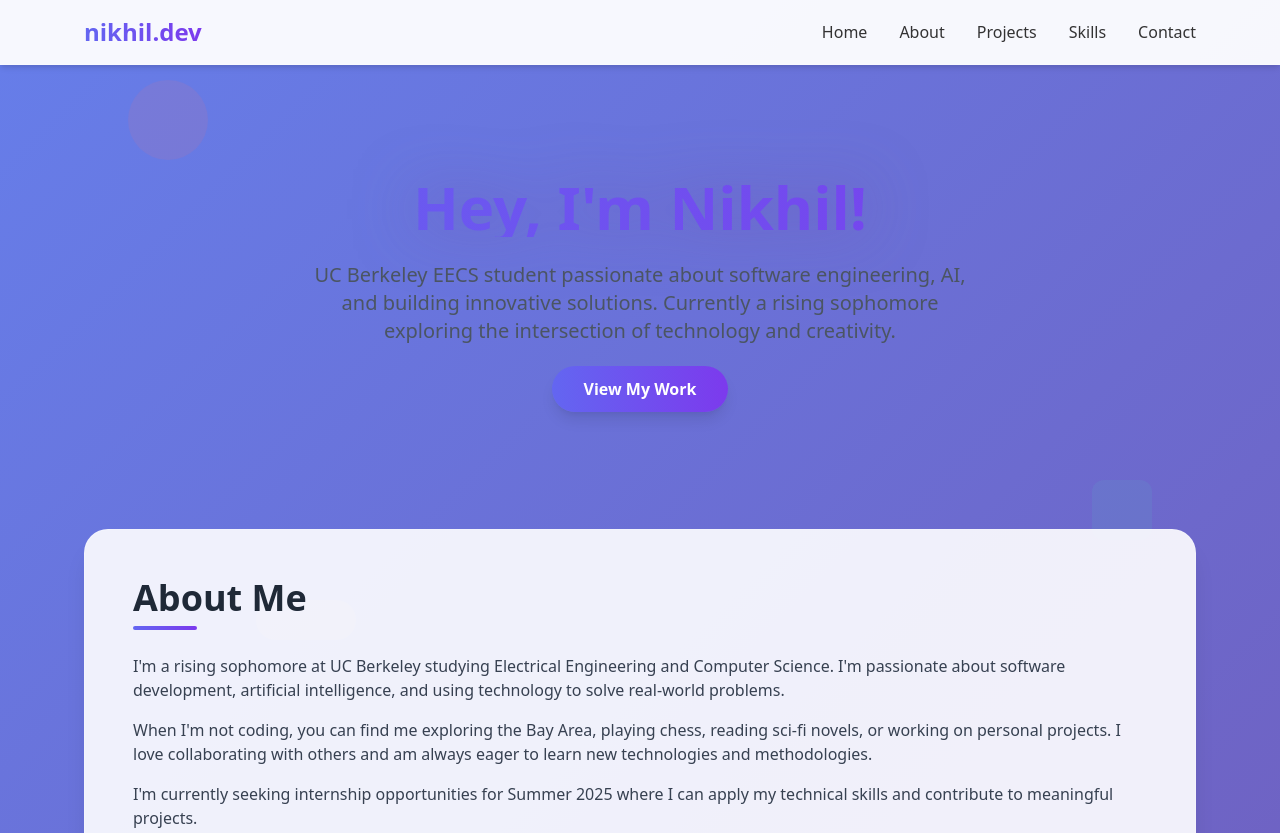
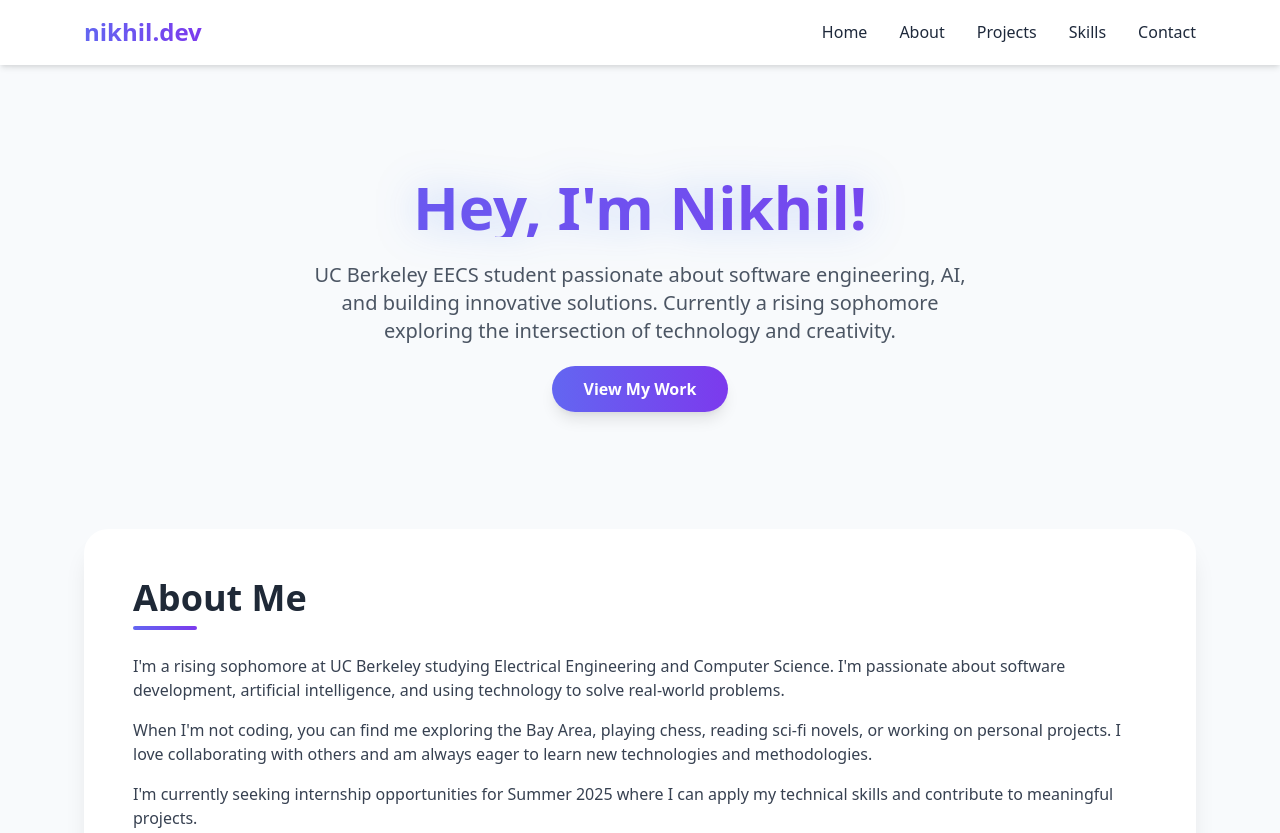
Before and after one commit to nikhilmathihalli/nikhilmathihalli.github.io, a website: page index.html in a window 1280 px wide. Shown: the top 833 px of the page. Drawn offline with nearby package versions, Linux system fonts and the light colour scheme.

Commit message:
update styles

```diff
--- a/css/styles.css
+++ b/css/styles.css
@@ -1,71 +1,29 @@
 /* Custom styles to supplement Tailwind */
 
 body {
-  background: linear-gradient(135deg, #667eea 0%, #764ba2 100%);
+  background: #f8fafc;
 }
 
-/* Animated background elements */
+/* Animated background elements - toned down */
 
-.floating-shape:nth-child(1) {
-  top: 10%;
-  left: 10%;
-  width: 80px;
-  height: 80px;
-  background: #ff6b6b;
-  border-radius: 50%;
-  animation-delay: 0s;
-  opacity: 0.1;
-  position: absolute;
-  animation: float 6s ease-in-out infinite;
-}
-
-.floating-shape:nth-child(2) {
-  top: 60%;
-  right: 10%;
-  width: 60px;
-  height: 60px;
-  background: #4ecdc4;
-  border-radius: 20%;
-  animation-delay: 2s;
-  opacity: 0.1;
-  position: absolute;
-  animation: float 6s ease-in-out infinite;
-}
-
+.floating-shape:nth-child(1),
+.floating-shape:nth-child(2),
 .floating-shape:nth-child(3) {
-  bottom: 20%;
-  left: 20%;
-  width: 100px;
-  height: 40px;
-  background: #ffe66d;
-  border-radius: 30px;
-  animation-delay: 4s;
-  opacity: 0.1;
-  position: absolute;
-  animation: float 6s ease-in-out infinite;
-}
-
-@keyframes float {
-  0%, 100% {
-    transform: translateY(0px) rotate(0deg);
-  }
-
-  50% {
-    transform: translateY(-20px) rotate(180deg);
-  }
+  opacity: 0.03;
+  filter: blur(2px);
 }
 
 /* Navigation links effect */
 
 .nav-link {
   position: relative;
-  color: #333;
+  color: #1e293b;
   font-weight: 500;
   transition: all 0.3s ease;
 }
 
 .nav-link:hover {
-  color: #667eea;
+  color: #2563eb;
   transform: translateY(-2px);
 }
 
@@ -76,7 +34,7 @@ body {
   left: 0;
   width: 0;
   height: 2px;
-  background: linear-gradient(135deg, #667eea, #764ba2);
+  background: #2563eb;
   transition: width 0.3s ease;
 }
 
@@ -84,7 +42,7 @@ body {
   width: 100%;
 }
 
-/* Animated title glow effect */
+/* Animated title glow effect - subtle blue */
 
 .animated-title {
   animation: glow 2s ease-in-out infinite alternate;
@@ -92,11 +50,11 @@ body {
 
 @keyframes glow {
   from {
-    filter: drop-shadow(0 0 20px rgba(102, 126, 234, 0.3));
+    filter: drop-shadow(0 0 10px rgba(37, 99, 235, 0.15));
   }
 
   to {
-    filter: drop-shadow(0 0 30px rgba(118, 75, 162, 0.5));
+    filter: drop-shadow(0 0 20px rgba(37, 99, 235, 0.25));
   }
 }
 
@@ -104,17 +62,20 @@ body {
 
 .project-card {
   transition: all 0.3s ease;
+  background: #fff;
+  border: 1px solid #e5e7eb;
+  box-shadow: 0 2px 8px rgba(30, 41, 59, 0.04);
 }
 
 .project-card:hover {
   transform: translateY(-5px) scale(1.02);
-  box-shadow: 0 10px 30px rgba(0, 0, 0, 0.15);
+  box-shadow: 0 10px 30px rgba(30, 41, 59, 0.10);
 }
 
 /* Tech tags */
 
 .tech-tag {
-  background: linear-gradient(135deg, #667eea, #764ba2);
+  background: #2563eb;
   color: white;
   padding: 0.3rem 0.8rem;
   border-radius: 20px;
@@ -126,8 +87,8 @@ body {
 
 .contact-card:hover {
   transform: translateY(-5px);
-  background: rgba(255, 255, 255, 0.8);
-  box-shadow: 0 10px 30px rgba(0, 0, 0, 0.1);
+  background: #f1f5f9;
+  box-shadow: 0 10px 30px rgba(30, 41, 59, 0.08);
 }
 
 /* Section animations */
@@ -150,11 +111,11 @@ body {
 }
 
 ::-webkit-scrollbar-track {
-  background: rgba(255, 255, 255, 0.1);
+  background: #f1f5f9;
 }
 
 ::-webkit-scrollbar-thumb {
-  background: linear-gradient(135deg, #667eea, #764ba2);
+  background: #2563eb;
   border-radius: 4px;
 }
 
```
